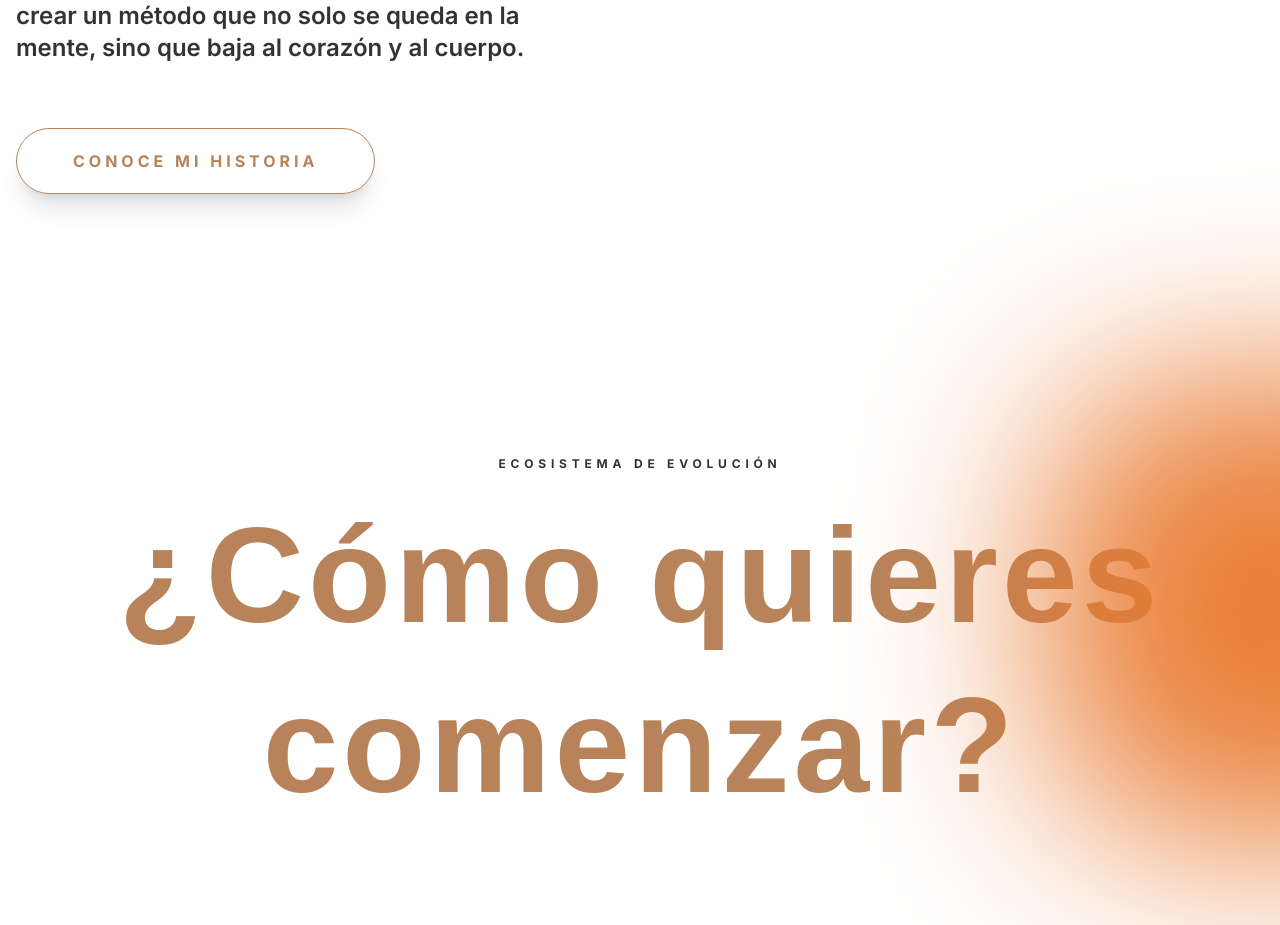
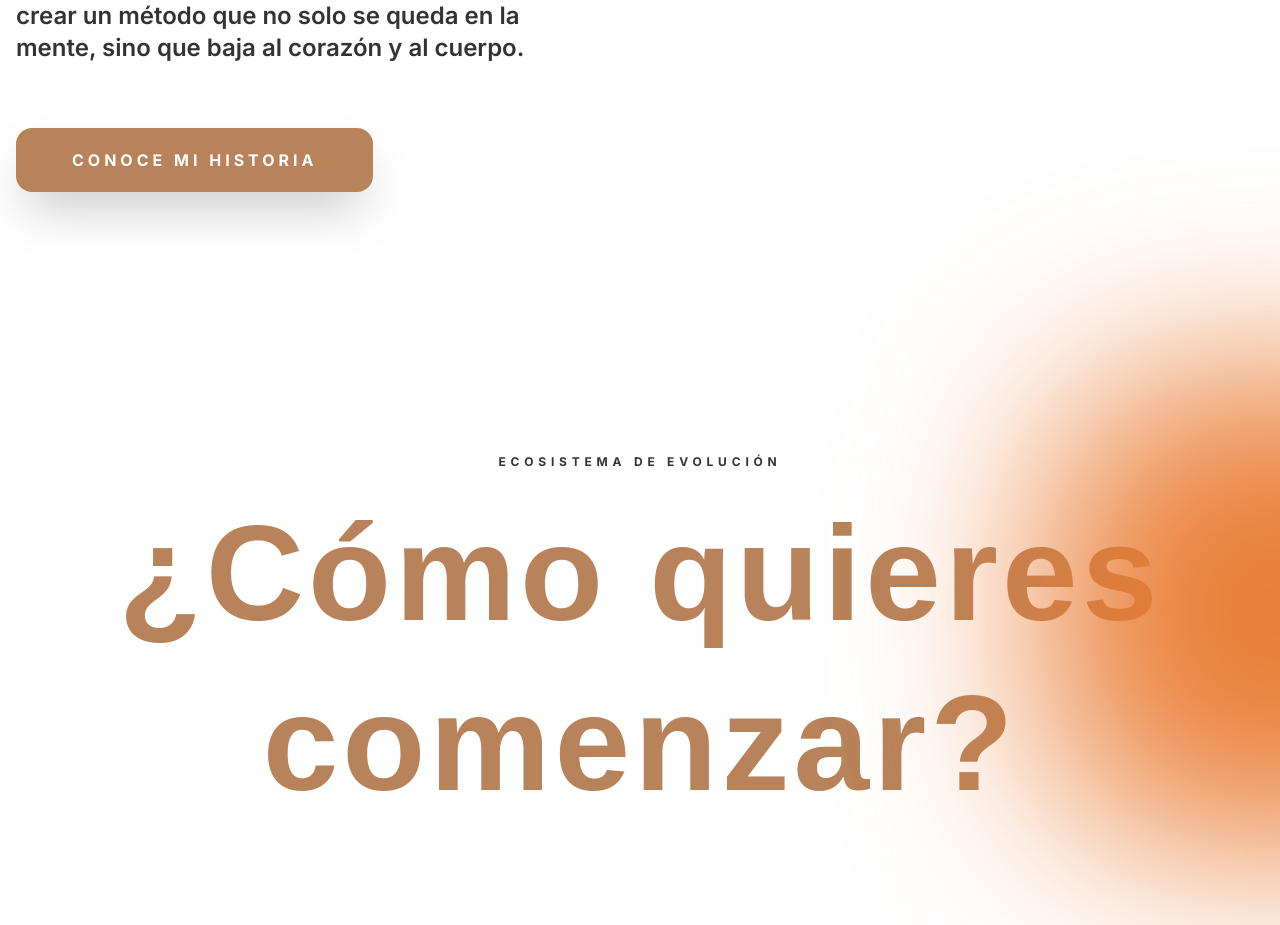
Before and after one commit to yelitzerangeloficialweb-max/yelitze-rangel-web, a Next.js app: page / in a window 1280 px wide. Shown: the part 1246-2171 px from the top of the page. Built offline with nearby package versions, Linux system fonts and the light colour scheme; a web font is replaced by a local one.

Commit message:
style: unified primary button styles across home page

```diff
--- a/components/home/WelcomeSection.tsx
+++ b/components/home/WelcomeSection.tsx
@@ -40,7 +40,7 @@ export default function WelcomeSection() {
                         <div className="pt-8">
                             <Link
                                 href="/sobre-mi"
-                                className="inline-block px-14 py-5 text-sm md:text-base font-body font-bold tracking-[0.25em] uppercase border border-[#b7835a] text-[#b7835a] rounded-full hover:bg-[#b7835a] hover:text-white transition-all bg-transparent shadow-xl active:scale-95 group"
+                                className="inline-block px-14 py-5 bg-[#B8835A] text-white rounded-2xl font-body font-bold tracking-[0.25em] uppercase transition-all hover:scale-105 hover:bg-[#c9956d] shadow-2xl active:scale-95"
                             >
                                 CONOCE MI HISTORIA
                             </Link>
```
